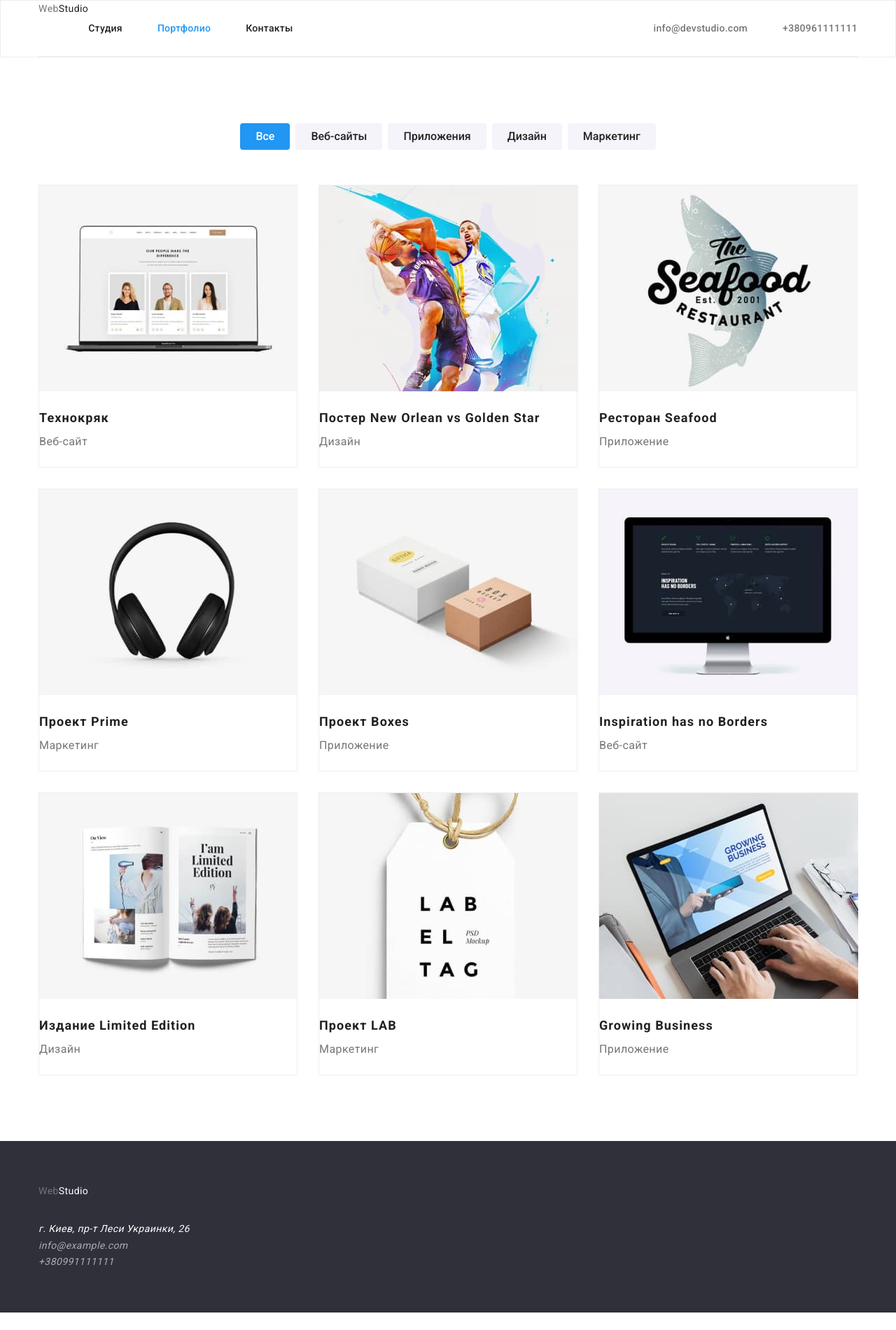
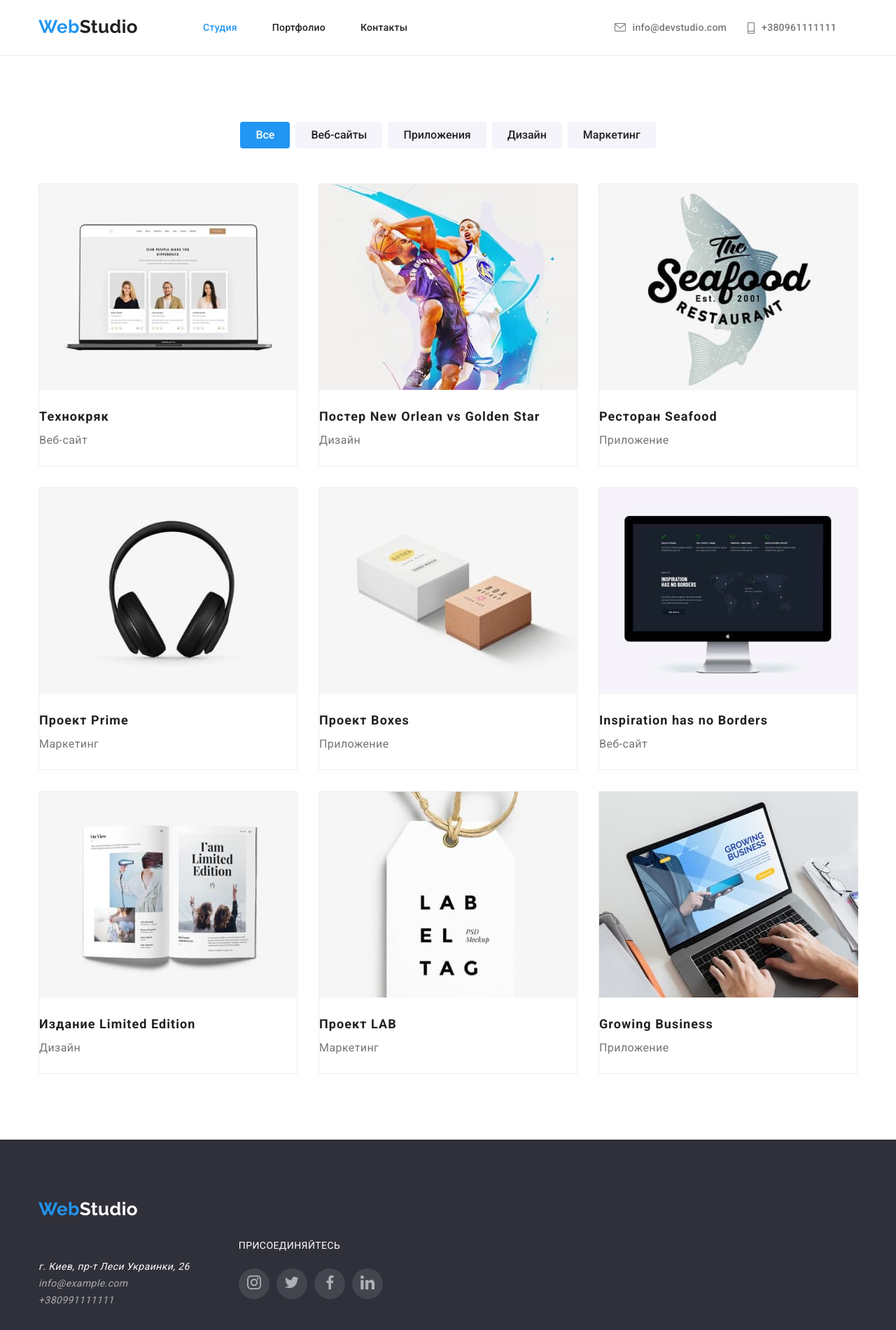
Before and after one commit to korzhenkovitalii/goit-markup-hw-04, a plain HTML site: page portfolio.html in a window 1280 px wide. Shown: the whole page at 70% size. Before the commit the page ends 1875 px from the top, so only its background shows below. Drawn offline with nearby package versions, Linux system fonts and the light colour scheme.

Commit message:
finished 4th hw

```diff
--- a/css/styles.css
+++ b/css/styles.css
@@ -98,6 +98,8 @@ margin-right: 0;
 .site-nav .link.current{
 color: var(--accent-color);
 }
+
+
 .auth-nav{
     display: flex;
     margin-left: auto;
@@ -112,30 +114,26 @@ color: var(--accent-color);
     padding-bottom: 32px;
     color: var(--primery-text-color);
     letter-spacing: 0.02em;
+    margin-right: 30px;
 }
-.auth-nav .auth-item:last-child{
-    margin-left: 50px;
+.contact-mail,
+.contact-pnone{
+    color: inherit;
 }
-.auth-nav a:hover,
-.auth-nav a:focus{
+.contact-mail,
+.contact-pnone{
+    display: flex;
+    align-items: center;
+}
+.icon-contact{
+    fill: currentColor;
+    margin-right: 10px;
+}
+.auth-item:hover,
+.auth-item:focus{
     color: var(--accent-color);
 }
-/* .auth-item:first-child::before {
-    content: "";
-    display: inline-block;
-    width: 16px;
-    height: 12px;
-    margin-right: 10px;
-    background-image: url(../images/contacts/contact-mail.svg);
-} */
-/* .auth-item:last-child::before{
-    content:"";
-    display: inline-block;
-    width: 10px;
-    height: 16px;
-    margin-right: 10px;
-    background-image: url(../images/contacts/contact-smartphone.svg);
-} */
+
 .border-header {
      border: 1px solid #ECECEC;
 }
@@ -331,12 +329,15 @@ background-color: #fff;
 }
 .social-links{
     display: flex;
-    margin: 0;
+    justify-content: center;
+    align-items: center;
+}
+.social-item{
+    display: flex;
     justify-content: center;
     align-items: center;
 }
 .button-icons{
-    display: block;
     width: 44px;
     height: 44px;
     justify-content: center;
@@ -349,8 +350,6 @@ background-color: #fff;
     border-radius: 50%;
 }
 .social-icon{
-    /* width: 20px;
-    height: 20px; */
     justify-content: center;
     align-items: center;
 }
@@ -362,6 +361,14 @@ background-color: #fff;
  .clients{
     padding-top: 94px;
     padding-bottom: 94px;
+ }
+ .clients-title{
+    font-weight: 700;
+    font-size: 36px;
+    line-height: 1.67;
+    text-align: center;
+    letter-spacing: 0.03em;
+    margin-bottom: 50px;
  }
 .regular-clients{
     display: flex;
@@ -377,13 +384,12 @@ background-color: #fff;
     border-radius: 4px;
     margin-right: 30px;
 }
-.first-cliant{
+.icon-cliant{
     width: 170px;
     height: 92px;
     fill: rgba(175, 177, 184, 1);
 }
-.first-cliant:hover,
-.item-clients:hover {
+.icon-cliant:hover{
     fill: #2196F3;
     border: 1px solid #2196F3   ;
 }
--- a/portfolio.html
+++ b/portfolio.html
@@ -22,25 +22,36 @@
   </head>
   <body>
     <!-- Шапка страницы  -->
-    <div class="border-header">
-      <div class="conteiner">
     <header class="header">
+      <div class="conteiner header">
         <nav class="navigation">
-          <a href="./index.html" class="logo">Web<span class="logo-studio">Studio</span></a>
+          <a class="logo-web" href="./index.html">Web<span class="logo-studio">Studio</span></a>
           <ul class="site-nav">
-            <li class="item"><a href="./index.html" class="link">Студия</a></li>
-            <li class="item"><a href="./portfolio.html" class="link current">Портфолио</a></li>
+            <li class="item"><a href="./index.html" class="link current">Студия</a></li>
+            <li class="item"><a href="./portfolio.html" class="link">Портфолио</a></li>
             <li class="item"><a href="" class="link">Контакты</a></li>
           </ul>
         </nav>
         <ul class="auth-nav">
-          <li class="auth-item"><a href="mailto:info@devstudio.com">info@devstudio.com</a></li>
-          <li class="auth-item"><a href="tel:+380961111111">+380961111111</a></li>
+          <li class="auth-item">
+            <a class="contact-mail" href="mailto:info@devstudio.com">
+              <svg class="icon-contact" width="16" height="12">
+                <use href="./images/contacts/sprite-header-contact.svg#mail"></use>
+              </svg>
+              info@devstudio.com
+            </a>
+          </li>
+          <li class="auth-item">
+            <a class="contact-pnone" href="tel:+380961111111">
+              <svg class="icon-contact" width="10" height="16">
+                <use href="./images/contacts/sprite-header-contact.svg#phone"></use>
+              </svg>
+              +380961111111</a
+            >
+          </li>
         </ul>
+      </div>
     </header>
-    </div>
-    </div
-
     <!-- Мейн -->
     <main>
       <section class="page-section">
@@ -144,7 +155,8 @@
     <!-- Футер -->
     <footer class="footer">
       <div class="conteiner">
-        <a href="./index.html" class="logo">Web<span class="logo-studio">Studio</span></a>
+        <a href="./index.html" class="logo-web">Web<span class="logo-studio">Studio</span></a>
+        <div class="footer-content">
           <address class="footer-addres">
             <ul>
               <li>
@@ -158,6 +170,40 @@
               </li>
             </ul>
           </address>
+          <div>
+            <p class="join">присоединяйтесь</p>
+            <ul class="social-links">
+              <li>
+                <button class="button-icons">
+                  <svg class="social-icon" width="20" height="20">
+                    <use href="./images/social-links/symbol-defs.svg#instagram"></use>
+                  </svg>
+                </button>
+              </li>
+              <li>
+                <button class="button-icons">
+                  <svg class="social-icon" width="20" height="20">
+                    <use href="./images/social-links/symbol-defs.svg#twitter"></use>
+                  </svg>
+                </button>
+              </li>
+              <li>
+                <button class="button-icons">
+                  <svg class="social-icon" width="20" height="20">
+                    <use href="./images/social-links/symbol-defs.svg#facebook"></use>
+                  </svg>
+                </button>
+              </li>
+              <li>
+                <button class="button-icons">
+                  <svg class="social-icon" width="20" height="20">
+                    <use href="./images/social-links/symbol-defs.svg#linkedin "></use>
+                  </svg>
+                </button>
+              </li>
+            </ul>
+          </div>
+        </div>
       </div>
     </footer>
   </body>
```
Also changed, not shown: index.html (+61 -58 lines), images/contacts/contact-mail.svg (deleted), images/contacts/contact-smartphone.svg (deleted), images/contacts/sprite-header-contact.svg (added). Lines whose indentation alone changed are shown as unchanged.
